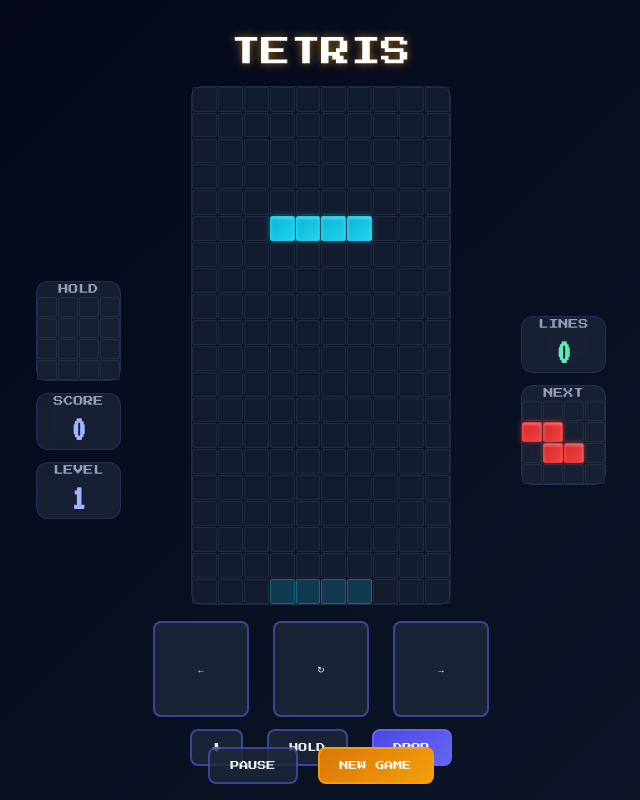
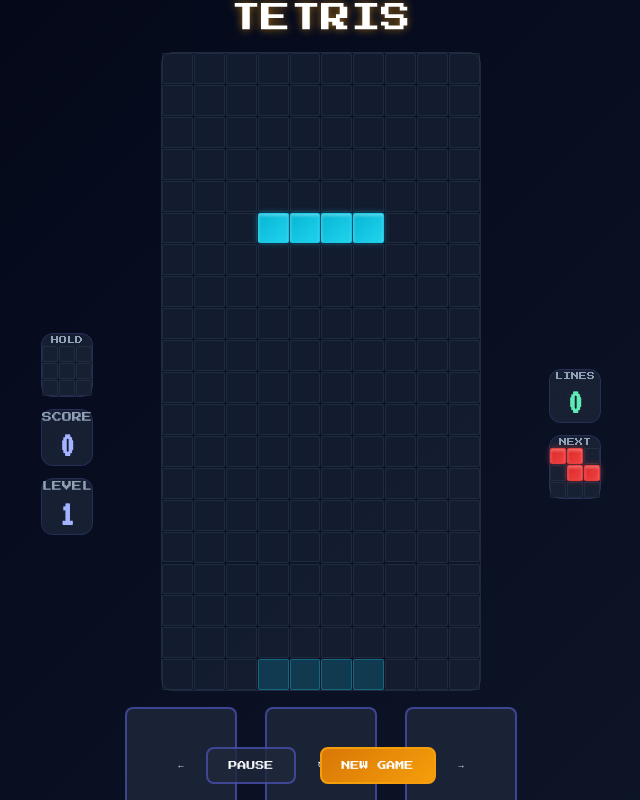
Before and after one commit to ClawbotL/tetris-game, a Next.js app: page / in a window 1280 px wide. Shown: the whole page, without its empty margins (319-959 px from the left). Built offline with nearby package versions, Linux system fonts and the light colour scheme.

Commit message:
1. Smaller hold/next boxes 2. Bigger canvas 3. Way bigger control buttons

```diff
--- a/app/components/TetrisGame.tsx
+++ b/app/components/TetrisGame.tsx
@@ -77,7 +77,6 @@ const checkCollision = (
   return false;
 };
 
-// Calculate ghost piece position (where piece would land)
 const getGhostPosition = (grid: (string | null)[][], piece: Tetromino) => {
   let dropAmount = 0;
   while (!checkCollision(grid, piece, 0, dropAmount + 1)) {
@@ -99,7 +98,6 @@ export default function TetrisGame() {
   const [gameOver, setGameOver] = useState(false);
   const [clearingRows, setClearingRows] = useState<number[]>([]);
 
-  // Refs to keep track of latest values in closures
   const gridRef = useRef(grid);
   const currentPieceRef = useRef(currentPiece);
   const nextPieceRef = useRef(nextPiece);
@@ -116,9 +114,8 @@ export default function TetrisGame() {
   const requestRef = useRef<number | null>(null);
   const touchStartRef = useRef<{ x: number; y: number } | null>(null);
   const lastActionTimeRef = useRef(0);
-  const actionCooldown = 100; // 100ms cooldown between actions to prevent double triggers
+  const actionCooldown = 100;
 
-  // Update refs whenever state changes
   useEffect(() => {
     gridRef.current = grid;
     currentPieceRef.current = currentPiece;
@@ -167,7 +164,6 @@ export default function TetrisGame() {
         });
       });
 
-      // Find lines to clear
       const linesToClear: number[] = [];
       newGrid.forEach((row, y) => {
         if (row.every(cell => cell !== null)) {
@@ -176,10 +172,8 @@ export default function TetrisGame() {
       });
 
       if (linesToClear.length > 0) {
-        // Show clearing animation first
         setClearingRows(linesToClear);
 
-        // Wait for animation before clearing lines
         setTimeout(() => {
           setGrid(prev => {
             const clearedGrid = prev.filter((_, y) => !linesToClear.includes(y));
@@ -207,7 +201,6 @@ export default function TetrisGame() {
       setNextPiece(randomTetromino());
       setCanHold(true);
 
-      // Check game over
       if (linesToClear.length === 0 && checkCollision(newGrid, nextPiece)) {
         setGameOver(true);
       }
@@ -246,10 +239,8 @@ export default function TetrisGame() {
     while (!checkCollision(grid, currentPiece, 0, dropAmount + 1)) {
       dropAmount++;
     }
-    // Update position first, then lock immediately
     setCurrentPiece(prev => ({ ...prev, pos: { ...prev.pos, y: prev.pos.y + dropAmount } }));
     setScore(score + dropAmount * 2);
-    // Use setTimeout to let React update the state first before locking
     setTimeout(() => lockPiece(), 0);
   }, [lockPiece]);
 
@@ -277,7 +268,6 @@ export default function TetrisGame() {
     const currentPiece = currentPieceRef.current;
     const rotated = rotateMatrix(currentPiece.shape);
     const newPiece = { ...currentPiece, shape: rotated };
-    // Wall kick
     const kicks = [0, -1, 1, -2, 2];
     for (const kick of kicks) {
       if (!checkCollision(grid, { ...newPiece, pos: { ...newPiece.pos, x: newPiece.pos.x + kick } })) {
@@ -295,11 +285,9 @@ export default function TetrisGame() {
     const nextPiece = nextPieceRef.current;
 
     if (holdPiece) {
-      // Swap current and hold
       setHoldPiece({ ...currentPiece, pos: { x: Math.floor(GRID_WIDTH / 2) - Math.floor(currentPiece.shape[0].length / 2), y: 0 } });
       setCurrentPiece({ ...holdPiece, pos: { x: Math.floor(GRID_WIDTH / 2) - Math.floor(holdPiece.shape[0].length / 2), y: 0 } });
     } else {
-      // Hold current piece, get new next piece
       setHoldPiece({ ...currentPiece, pos: { x: Math.floor(GRID_WIDTH / 2) - Math.floor(currentPiece.shape[0].length / 2), y: 0 } });
       setCurrentPiece(nextPiece);
       setNextPiece(randomTetromino());
@@ -403,14 +391,13 @@ export default function TetrisGame() {
     touchStartRef.current = null;
   };
 
-  // Render a single piece (for hold/next)
-  const renderSmallPiece = (piece: Tetromino | null, size = 4) => {
+  const renderSmallPiece = (piece: Tetromino | null, size = 3) => {
     return (
-      <div className="grid gap-[1px] bg-slate-900/40 p-1.5 rounded-lg" style={{ gridTemplateColumns: `repeat(${size}, minmax(0, 1fr))` }}>
+      <div className="grid gap-[1px] bg-slate-900/40 p-1 rounded-lg" style={{ gridTemplateColumns: `repeat(${size}, minmax(0, 1fr))` }}>
         {Array.from({ length: size }).map((_, y) =>
           Array.from({ length: size }).map((_, x) => {
             if (!piece) {
-              return <div key={`${x}-${y}`} className="w-5 h-5 tetris-cell" />;
+              return <div key={`${x}-${y}`} className="w-4 h-4 tetris-cell" />;
             }
             const padLeft = Math.floor((size - piece.shape[0].length) / 2);
             const padTop = Math.floor((size - piece.shape.length) / 2);
@@ -426,7 +413,7 @@ export default function TetrisGame() {
             return (
               <div
                 key={`${x}-${y}`}
-                className={`w-5 h-5 tetris-cell rounded-sm ${cell ? `tetris-cell-filled-${cell}` : ''}`}
+                className={`w-4 h-4 tetris-cell rounded-sm ${cell ? `tetris-cell-filled-${cell}` : ''}`}
               />
             );
           })
@@ -435,14 +422,10 @@ export default function TetrisGame() {
     );
   };
 
-  // Render grid
-  const renderGrid = (gridWidth: string = 'min(220px, 80vw)') => {
+  const renderGrid = (gridWidth: string = 'min(260px, 88vw)') => {
     const displayGrid = grid.map(row => [...row]);
-
-    // Only draw ghost/guide piece in LEVEL 1
     if (level === 1) {
       const ghostPos = getGhostPosition(grid, currentPiece);
-      // Draw ghost piece
       currentPiece.shape.forEach((row, y) => {
         row.forEach((value, x) => {
           if (value !== 0 && ghostPos.y + y >= 0) {
@@ -453,8 +436,6 @@ export default function TetrisGame() {
         });
       });
     }
-
-    // Draw current piece
     currentPiece.shape.forEach((row, y) => {
       row.forEach((value, x) => {
         if (value !== 0 && currentPiece.pos.y + y >= 0) {
@@ -488,14 +469,13 @@ export default function TetrisGame() {
 
   return (
     <div className="h-screen w-full flex flex-col items-center justify-between p-2 md:p-4 select-none overflow-hidden relative">
-      {/* Mobile Layout (Small Screens) */}
+      {/* Mobile Layout */}
       <div className="flex flex-col gap-1 w-full items-center lg:hidden flex-1">
         <h1 className="font-press-start text-lg text-white text-glow-accent mb-1">TETRIS</h1>
-
         <div className="flex flex-row gap-2 w-full justify-center">
           <div className="flex flex-col gap-1 items-center">
-            <div className="game-panel p-1.5 text-center">
-              <h2 className="font-press-start text-[6px] mb-1 text-slate-400">HOLD</h2>
+            <div className="game-panel p-1 text-center">
+              <h2 className="font-press-start text-[5px] mb-1 text-slate-400">HOLD</h2>
               {renderSmallPiece(holdPiece)}
             </div>
             <div className="game-panel p-1.5 text-center">
@@ -504,17 +484,13 @@ export default function TetrisGame() {
             </div>
           </div>
 
-          <div
-            className="flex flex-col items-center gap-1 touch-none"
-            onTouchStart={handleTouchStart}
-            onTouchEnd={handleTouchEnd}
-          >
-            {renderGrid('min(220px, 80vw)')}
+          <div className="flex flex-col items-center gap-1 touch-none" onTouchStart={handleTouchStart} onTouchEnd={handleTouchEnd}>
+            {renderGrid('min(260px, 88vw)')}
           </div>
 
           <div className="flex flex-col gap-1 items-center">
-            <div className="game-panel p-1.5 text-center">
-              <h2 className="font-press-start text-[6px] mb-1 text-slate-400">NEXT</h2>
+            <div className="game-panel p-1 text-center">
+              <h2 className="font-press-start text-[5px] mb-1 text-slate-400">NEXT</h2>
               {renderSmallPiece(nextPiece)}
             </div>
             <div className="game-panel p-1.5 text-center">
@@ -529,9 +505,9 @@ export default function TetrisGame() {
         </div>
 
         <div className="flex flex-col gap-2 w-full max-w-sm items-center mt-2">
-          <div className="flex justify-center gap-5">
+          <div className="flex justify-center gap-6">
             <button
-              className="game-button rounded-full w-16 h-16 md:w-20 md:h-20 flex items-center justify-center text-3xl md:text-4xl touch-none"
+              className="game-button rounded-full w-20 h-20 md:w-24 md:h-24 flex items-center justify-center text-4xl md:text-5xl touch-none"
               onClick={(e) => { e.preventDefault(); move(-1); }}
               onTouchStart={(e) => { e.preventDefault(); move(-1); }}
               disabled={gameOver || isPaused || clearingRows.length > 0}
@@ -539,7 +515,7 @@ export default function TetrisGame() {
               ←
             </button>
             <button
-              className="game-button rounded-full w-16 h-16 md:w-20 md:h-20 flex items-center justify-center text-3xl md:text-4xl touch-none"
+              className="game-button rounded-full w-20 h-20 md:w-24 md:h-24 flex items-center justify-center text-4xl md:text-5xl touch-none"
               onClick={(e) => { e.preventDefault(); rotate(); }}
               onTouchStart={(e) => { e.preventDefault(); rotate(); }}
               disabled={gameOver || isPaused || clearingRows.length > 0}
@@ -547,7 +523,7 @@ export default function TetrisGame() {
               ↻
             </button>
             <button
-              className="game-button rounded-full w-16 h-16 md:w-20 md:h-20 flex items-center justify-center text-3xl md:text-4xl touch-none"
+              className="game-button rounded-full w-20 h-20 md:w-24 md:h-24 flex items-center justify-center text-4xl md:text-5xl touch-none"
               onClick={(e) => { e.preventDefault(); move(1); }}
               onTouchStart={(e) => { e.preventDefault(); move(1); }}
               disabled={gameOver || isPaused || clearingRows.length > 0}
@@ -556,9 +532,9 @@ export default function TetrisGame() {
             </button>
           </div>
 
-          <div className="flex justify-center gap-5">
+          <div className="flex justify-center gap-6">
             <button
-              className="game-button px-9 py-5 md:px-12 md:py-6 text-[14px] md:text-[16px] touch-none"
+              className="game-button px-12 py-6 md:px-16 md:py-8 text-[16px] md:text-[18px] touch-none"
               onClick={(e) => { e.preventDefault(); drop(); setScore(prev => prev + 1); }}
               onTouchStart={(e) => { e.preventDefault(); drop(); setScore(prev => prev + 1); }}
               disabled={gameOver || isPaused || clearingRows.length > 0}
@@ -566,7 +542,7 @@ export default function TetrisGame() {
               ↓
             </button>
             <button
-              className="game-button px-9 py-5 md:px-12 md:py-6 text-[14px] md:text-[16px] touch-none"
+              className="game-button px-12 py-6 md:px-16 md:py-8 text-[16px] md:text-[18px] touch-none"
               onClick={(e) => { e.preventDefault(); handleHold(); }}
               onTouchStart={(e) => { e.preventDefault(); handleHold(); }}
               disabled={gameOver || isPaused || clearingRows.length > 0 || !canHold}
@@ -574,7 +550,7 @@ export default function TetrisGame() {
               HOLD
             </button>
             <button
-              className="game-button game-button-primary px-9 py-5 md:px-12 md:py-6 text-[14px] md:text-[16px] touch-none"
+              className="game-button game-button-primary px-12 py-6 md:px-16 md:py-8 text-[16px] md:text-[18px] touch-none"
               onClick={(e) => { e.preventDefault(); hardDrop(); }}
               onTouchStart={(e) => { e.preventDefault(); hardDrop(); }}
               disabled={gameOver || isPaused || clearingRows.length > 0}
@@ -585,38 +561,30 @@ export default function TetrisGame() {
         </div>
       </div>
 
-      {/* Desktop Layout (Large Screens) */}
+      {/* Desktop Layout */}
       <div className="w-full max-w-5xl flex flex-col lg:flex-row gap-4 md:gap-8 items-center justify-center hidden lg:flex flex-1">
         <div className="flex flex-col gap-3 w-full lg:w-auto lg:order-1">
-          <div className="game-panel p-4 text-center">
-            <h2 className="font-press-start text-[9px] md:text-[10px] mb-2 text-slate-400">HOLD</h2>
+          <div className="game-panel p-2 md:p-3 text-center">
+            <h2 className="font-press-start text-[7px] md:text-[8px] mb-1 text-slate-400">HOLD</h2>
             {renderSmallPiece(holdPiece)}
           </div>
-
           <div className="game-panel p-4 text-center">
             <h2 className="font-press-start text-[9px] md:text-[10px] mb-1 text-slate-400">SCORE</h2>
             <p className="font-vt323 text-3xl md:text-4xl text-indigo-300 font-bold">{score.toLocaleString()}</p>
           </div>
-
           <div className="game-panel p-4 text-center">
             <h2 className="font-press-start text-[9px] md:text-[10px] mb-1 text-slate-400">LEVEL</h2>
             <p className="font-vt323 text-3xl md:text-4xl text-indigo-300 font-bold">{level}</p>
           </div>
         </div>
 
-        <div
-          className="flex flex-col items-center gap-3 md:gap-4 touch-none lg:order-2"
-          onTouchStart={handleTouchStart}
-          onTouchEnd={handleTouchEnd}
-        >
+        <div className="flex flex-col items-center gap-3 md:gap-4 touch-none lg:order-2" onTouchStart={handleTouchStart} onTouchEnd={handleTouchEnd}>
           <h1 className="font-press-start text-xl md:text-2xl lg:text-3xl text-white text-glow-accent mb-1">TETRIS</h1>
-
-          {renderGrid('min(260px, 90vw)')}
-
+          {renderGrid('min(320px, 95vw)')}
           <div className="flex flex-col gap-2 md:gap-3 w-full max-w-md mt-2">
-            <div className="flex justify-center gap-5 md:gap-6">
+            <div className="flex justify-center gap-6 md:gap-7">
               <button
-                className="game-button rounded-full w-16 h-16 md:w-20 md:h-20 lg:w-24 lg:h-24 flex items-center justify-center text-3xl md:text-4xl touch-none"
+                className="game-button rounded-full w-20 h-20 md:w-24 md:h-24 lg:w-28 lg:h-28 flex items-center justify-center text-4xl md:text-5xl lg:text-6xl touch-none"
                 onClick={(e) => { e.preventDefault(); move(-1); }}
                 onTouchStart={(e) => { e.preventDefault(); move(-1); }}
                 disabled={gameOver || isPaused || clearingRows.length > 0}
@@ -624,7 +592,7 @@ export default function TetrisGame() {
                 ←
               </button>
               <button
-                className="game-button rounded-full w-16 h-16 md:w-20 md:h-20 lg:w-24 lg:h-24 flex items-center justify-center text-3xl md:text-4xl touch-none"
+                className="game-button rounded-full w-20 h-20 md:w-24 md:h-24 lg:w-28 lg:h-28 flex items-center justify-center text-4xl md:text-5xl lg:text-6xl touch-none"
                 onClick={(e) => { e.preventDefault(); rotate(); }}
                 onTouchStart={(e) => { e.preventDefault(); rotate(); }}
                 disabled={gameOver || isPaused || clearingRows.length > 0}
@@ -632,7 +600,7 @@ export default function TetrisGame() {
                 ↻
               </button>
               <button
-                className="game-button rounded-full w-16 h-16 md:w-20 md:h-20 lg:w-24 lg:h-24 flex items-center justify-center text-3xl md:text-4xl touch-none"
+                className="game-button rounded-full w-20 h-20 md:w-24 md:h-24 lg:w-28 lg:h-28 flex items-center justify-center text-4xl md:text-5xl lg:text-6xl touch-none"
                 onClick={(e) => { e.preventDefault(); move(1); }}
                 onTouchStart={(e) => { e.preventDefault(); move(1); }}
                 disabled={gameOver || isPaused || clearingRows.length > 0}
@@ -641,9 +609,9 @@ export default function TetrisGame() {
               </button>
             </div>
 
-            <div className="flex justify-center gap-5 md:gap-6">
+            <div className="flex justify-center gap-6 md:gap-7">
               <button
-                className="game-button px-9 py-5 md:px-12 md:py-6 text-[14px] md:text-[16px] touch-none"
+                className="game-button px-12 py-6 md:px-16 md:py-8 text-[16px] md:text-[18px] lg:text-[20px] touch-none"
                 onClick={(e) => { e.preventDefault(); drop(); setScore(prev => prev + 1); }}
                 onTouchStart={(e) => { e.preventDefault(); drop(); setScore(prev => prev + 1); }}
                 disabled={gameOver || isPaused || clearingRows.length > 0}
@@ -651,7 +619,7 @@ export default function TetrisGame() {
                 ↓
               </button>
               <button
-                className="game-button px-9 py-5 md:px-12 md:py-6 text-[14px] md:text-[16px] touch-none"
+                className="game-button px-12 py-6 md:px-16 md:py-8 text-[16px] md:text-[18px] lg:text-[20px] touch-none"
                 onClick={(e) => { e.preventDefault(); handleHold(); }}
                 onTouchStart={(e) => { e.preventDefault(); handleHold(); }}
                 disabled={gameOver || isPaused || clearingRows.length > 0 || !canHold}
@@ -659,7 +627,7 @@ export default function TetrisGame() {
                 HOLD
               </button>
               <button
-                className="game-button game-button-primary px-9 py-5 md:px-12 md:py-6 text-[14px] md:text-[16px] touch-none"
+                className="game-button game-button-primary px-12 py-6 md:px-16 md:py-8 text-[16px] md:text-[18px] lg:text-[20px] touch-none"
                 onClick={(e) => { e.preventDefault(); hardDrop(); }}
                 onTouchStart={(e) => { e.preventDefault(); hardDrop(); }}
                 disabled={gameOver || isPaused || clearingRows.length > 0}
@@ -671,22 +639,21 @@ export default function TetrisGame() {
         </div>
 
         <div className="flex flex-col gap-3 w-full lg:w-auto lg:order-3">
-          <div className="game-panel p-4 text-center">
-            <h2 className="font-press-start text-[9px] md:text-[10px] mb-1 text-slate-400">LINES</h2>
+          <div className="game-panel p-2 md:p-3 text-center">
+            <h2 className="font-press-start text-[7px] md:text-[8px] mb-1 text-slate-400">LINES</h2>
             <p className="font-vt323 text-3xl md:text-4xl text-emerald-300 font-bold">{linesCleared}</p>
           </div>
-
-          <div className="game-panel p-4 text-center">
-            <h2 className="font-press-start text-[9px] md:text-[10px] mb-2 text-slate-400">NEXT</h2>
+          <div className="game-panel p-2 md:p-3 text-center">
+            <h2 className="font-press-start text-[7px] md:text-[8px] mb-1 text-slate-400">NEXT</h2>
             {renderSmallPiece(nextPiece)}
           </div>
         </div>
       </div>
 
-      {/* Absolute Bottom: Pause/New Game Buttons (for all screen sizes) */}
-      <div className="w-full absolute bottom-4 left-0 right-0 flex justify-center gap-5">
+      {/* Bottom Buttons */}
+      <div className="w-full absolute bottom-4 left-0 right-0 flex justify-center gap-6">
         <button
-          className="game-button px-10 py-5 md:px-14 md:py-7 text-[14px] md:text-[18px] touch-none"
+          className="game-button px-14 py-7 md:px-20 md:py-10 text-[16px] md:text-[20px] touch-none"
           onClick={(e) => { e.preventDefault(); setIsPaused(prev => !prev); }}
           onTouchStart={(e) => { e.preventDefault(); setIsPaused(prev => !prev); }}
           disabled={gameOver}
@@ -694,7 +661,7 @@ export default function TetrisGame() {
           {isPaused ? 'RESUME' : 'PAUSE'}
         </button>
         <button
-          className="game-button game-button-accent px-10 py-5 md:px-14 md:py-7 text-[14px] md:text-[18px] touch-none"
+          className="game-button game-button-accent px-14 py-7 md:px-20 md:py-10 text-[16px] md:text-[20px] touch-none"
           onClick={(e) => { e.preventDefault(); resetGame(); }}
           onTouchStart={(e) => { e.preventDefault(); resetGame(); }}
         >
@@ -709,7 +676,7 @@ export default function TetrisGame() {
             <h2 className="font-press-start text-xl md:text-2xl text-red-400 mb-6 text-glow-accent">GAME OVER</h2>
             <p className="text-xl md:text-3xl mb-6 text-slate-300">Final Score: <span className="font-bold text-indigo-300">{score.toLocaleString()}</span></p>
             <button
-              className="game-button game-button-accent px-10 py-4 md:px-12 md:py-5 text-[14px] md:text-[18px]"
+              className="game-button game-button-accent px-14 py-7 md:px-20 md:py-10 text-[16px] md:text-[20px]"
               onClick={(e) => { e.preventDefault(); resetGame(); }}
               onTouchStart={(e) => { e.preventDefault(); resetGame(); }}
             >
@@ -725,7 +692,7 @@ export default function TetrisGame() {
           <div className="game-panel p-6 md:p-10 text-center border-2 border-indigo-500/30">
             <h2 className="font-press-start text-xl md:text-2xl text-indigo-300 mb-6 text-glow-primary">PAUSED</h2>
             <button
-              className="game-button game-button-primary px-10 py-4 md:px-12 md:py-5 text-[14px] md:text-[18px]"
+              className="game-button game-button-primary px-14 py-7 md:px-20 md:py-10 text-[16px] md:text-[20px]"
               onClick={(e) => { e.preventDefault(); setIsPaused(false); }}
               onTouchStart={(e) => { e.preventDefault(); setIsPaused(false); }}
             >
```
